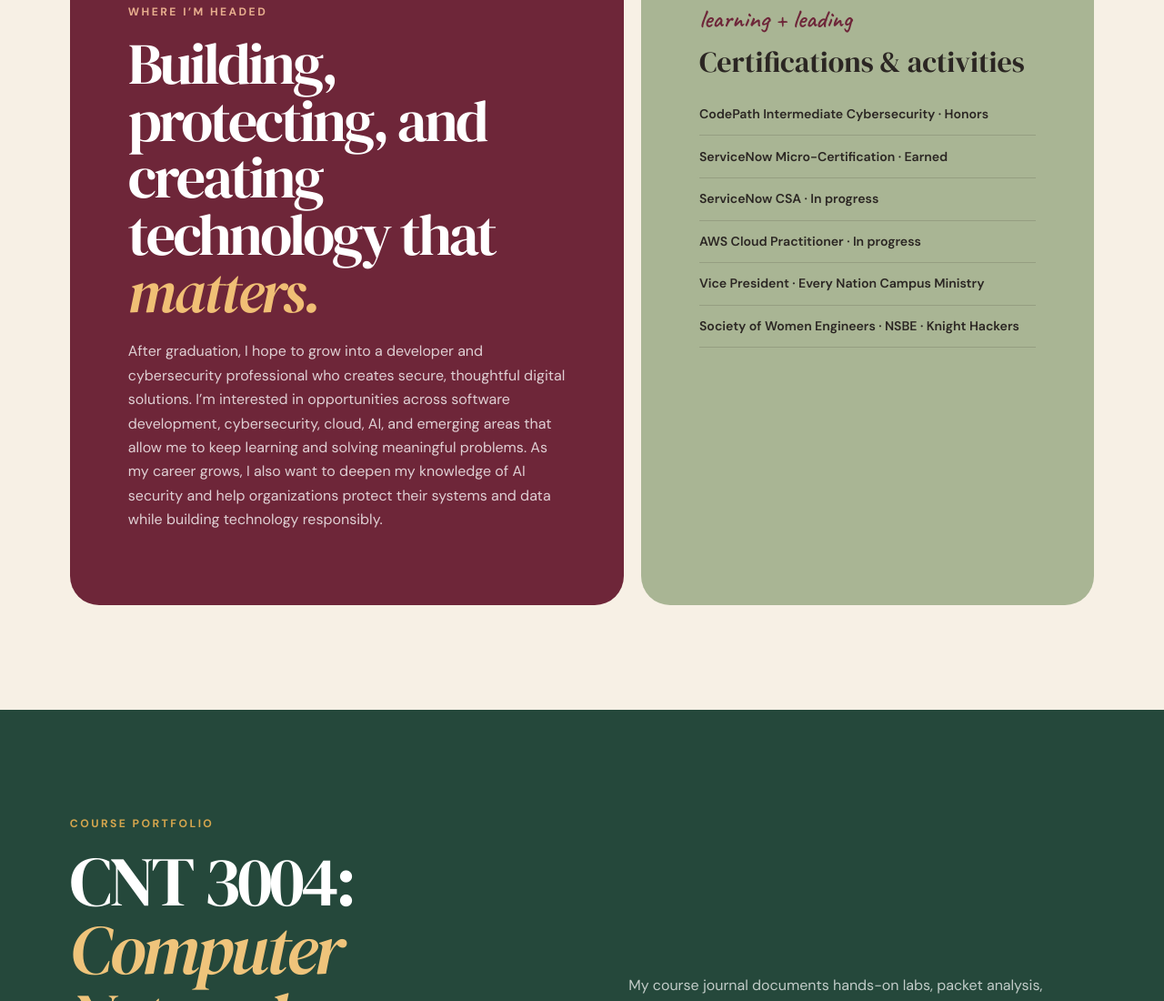
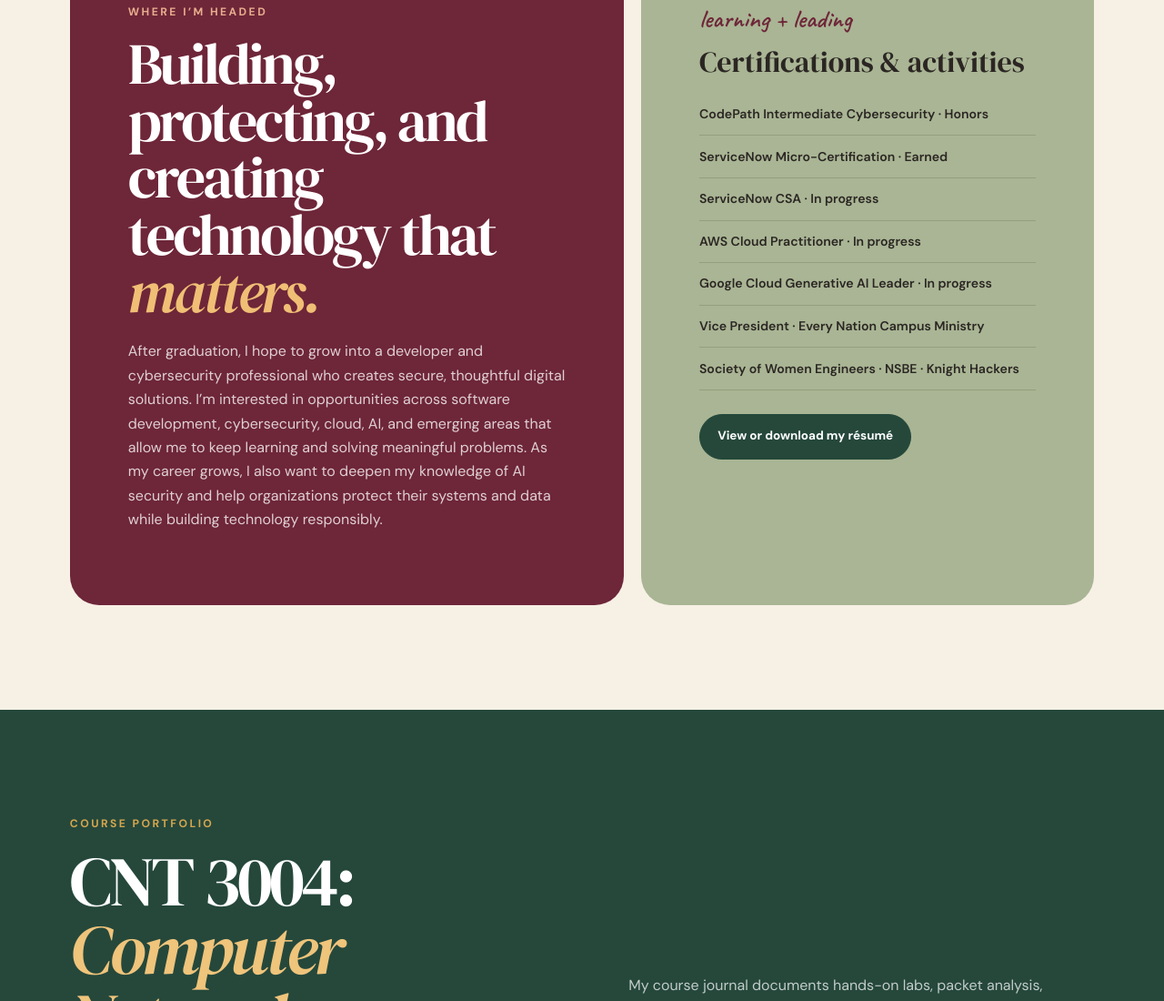
Before and after one commit to ayunfe55-stack/nifemi-eportfolio, a plain HTML site: page index.html in a window 1280 px wide. Shown: the part 7796-8896 px from the top of the page at 91% size. Drawn offline with Linux system fonts and the light colour scheme.

Commit message:
Add Gen AI certification and prominent resume link

```diff
--- a/index.html
+++ b/index.html
@@ -184,9 +184,11 @@
           <span>ServiceNow Micro-Certification · Earned</span>
           <span>ServiceNow CSA · In progress</span>
           <span>AWS Cloud Practitioner · In progress</span>
+          <span>Google Cloud Generative AI Leader · In progress</span>
           <span>Vice President · Every Nation Campus Ministry</span>
           <span>Society of Women Engineers · NSBE · Knight Hackers</span>
         </div>
+        <a class="resume-cta" href="/oluwanifemi-ajekigbe-resume.pdf" target="_blank" rel="noopener">View or download my résumé</a>
       </div>
     </section>
 
--- a/styles.css
+++ b/styles.css
@@ -158,6 +158,8 @@ p { margin-top: 0; }
 .activities h3 { margin-bottom: 1.5rem; font: 400 2rem "DM Serif Display", serif; }
 .activity-list { display: grid; gap: .7rem; }
 .activity-list span { padding-bottom: .7rem; border-bottom: 1px solid rgba(43,38,35,.16); font-size: .88rem; font-weight: 600; }
+.resume-cta { display: inline-flex; min-height: 50px; align-items: center; justify-content: center; margin-top: 1.6rem; padding: .75rem 1.2rem; border: 1px solid var(--forest); border-radius: 999px; background: var(--forest); color: white; font-size: .84rem; font-weight: 800; text-decoration: none; transition: transform .2s ease, box-shadow .2s ease; }
+.resume-cta:hover, .resume-cta:focus-visible { transform: translateY(-2px); box-shadow: 0 10px 22px rgba(37,72,59,.2); }
 
 .course-preview { display: grid; grid-template-columns: 1fr 1fr; align-items: end; gap: clamp(3rem, 8vw, 8rem); background: var(--forest); color: white; }
 .course-preview .eyebrow { color: var(--gold); }
```
Also changed, not shown: 1 other file.
